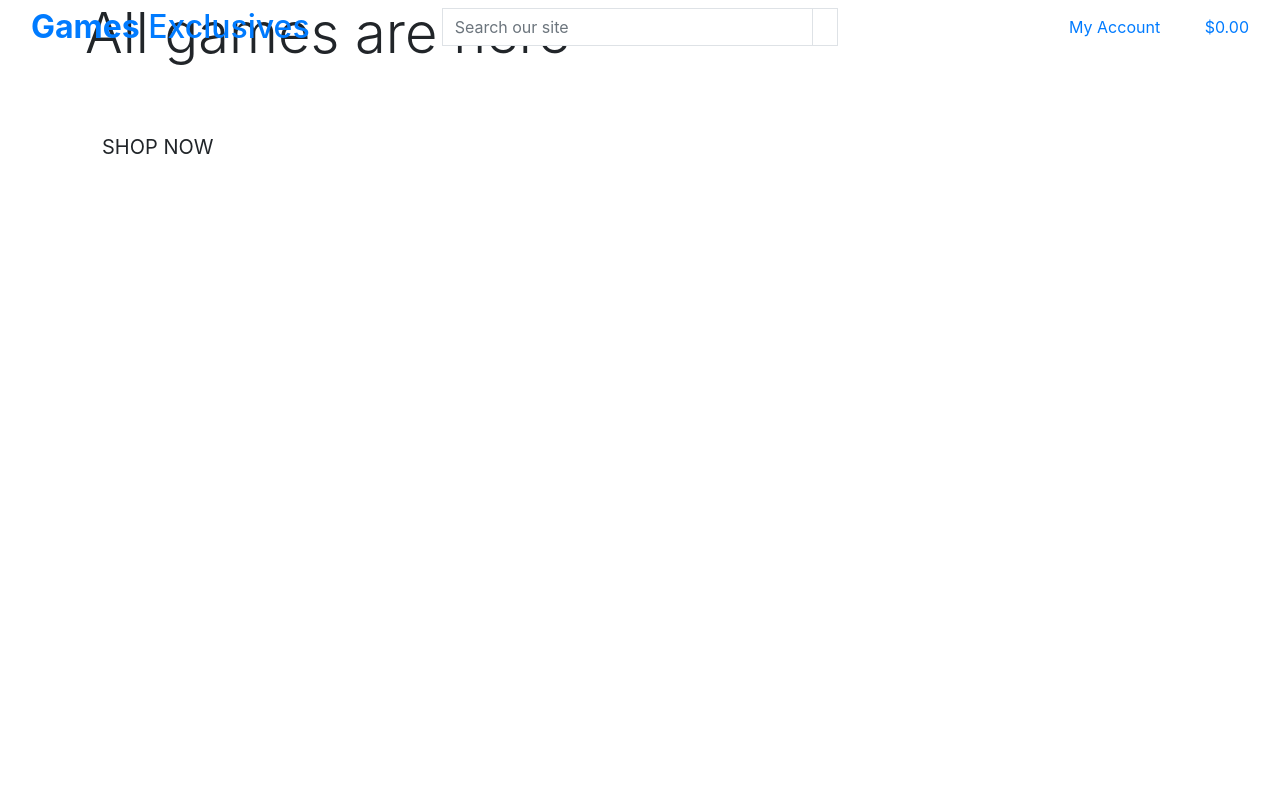
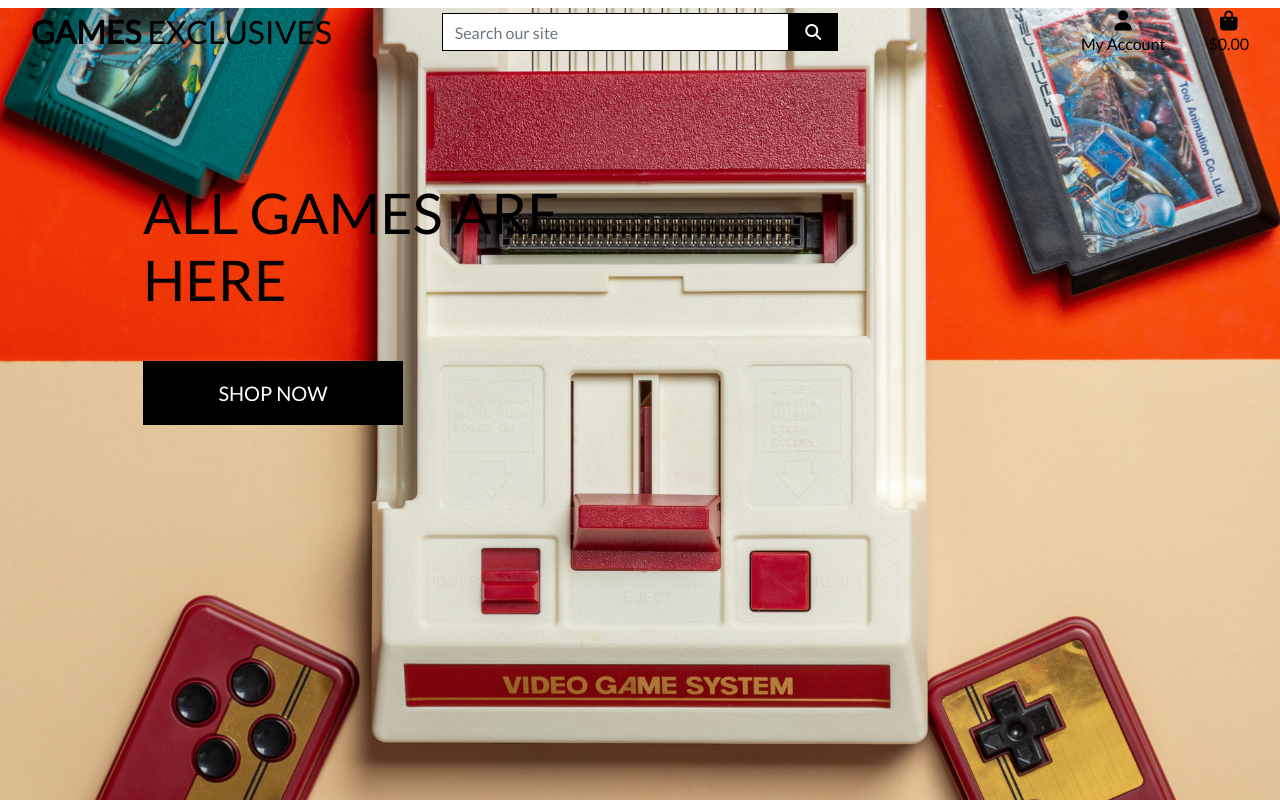
Before and after one commit to AMartins87/games_exclusives, a Django app: page / in a window 1280 px wide. Run offline with Django 3.2, Linux system fonts and the light colour scheme; some libraries are stand-ins or nearby versions.

Commit message:
completed home page header and css

```diff
--- a/games_exclusives/settings.py
+++ b/games_exclusives/settings.py
@@ -148,6 +148,11 @@ USE_TZ = True
 # https://docs.djangoproject.com/en/3.2/howto/static-files/
 
 STATIC_URL = '/static/'
+STATICFILES_DIRS = (os.path.join(BASE_DIR, 'static'),)
+
+MEDIA_URL = '/media/'
+MEDIA_ROOT = os.path.join(BASE_DIR, 'media')
+
 
 # Default primary key field type
 # https://docs.djangoproject.com/en/3.2/ref/settings/#default-auto-field
--- a/games_exclusives/urls.py
+++ b/games_exclusives/urls.py
@@ -15,9 +15,12 @@ Including another URLconf
 """
 from django.contrib import admin
 from django.urls import path, include
+from django.conf import settings
+from django.conf.urls.static import static
+
 
 urlpatterns = [
     path('admin/', admin.site.urls),
     path('accounts/', include('allauth.urls')),
     path('', include('home.urls')),
-]
+] + static(settings.MEDIA_URL, document_root=settings.MEDIA_ROOT)
--- /dev/null
+++ b/static/css/base.css
@@ -0,0 +1,81 @@
+html {
+    height: 100%;
+}
+
+body {
+    background: url('/media/homepage_background_image.jpg') no-repeat center center fixed;
+    background-size: cover;
+    height: calc(100vh - 164px);
+    color: #555;
+    font-family: 'Lato';
+}
+
+/* from Bulma */
+.icon {
+    align-items: center;
+    display: inline-flex;
+    justify-content: center;
+    height: 1.5rem;
+    width: 1.5rem;
+}
+
+.logo-font {
+    text-transform: uppercase;
+}
+
+.main-logo-link {
+    width: fit-content;
+}
+
+.shop-now-button {
+    background: black;
+    color: white;
+    min-width: 260px;
+}
+
+.btn-black {
+    background: black;
+    color: white;
+}
+
+.shop-now-button:hover,
+.shop-now-button:active,
+.shop-now-button:focus,
+.btn-black:hover,
+.btn-black:active,
+.btn-black:focus {
+    background: #222;
+    color: white;
+}
+
+.text-black {
+    color: #000 !important;
+}
+
+.border-black {
+    border: 1px solid black !important;
+}
+
+/* -------------------------------- Media Queries */
+
+/* Slightly larger container on xl screens */
+@media (min-width: 1200px) {
+  .container {
+    max-width: 80%;
+  }
+}
+
+/* fixed top navbar only on medium and up */
+@media (min-width: 992px) {
+    .fixed-top-desktop-only {
+        position: fixed;
+        top: 0;
+        right: 0;
+        left: 0;
+        z-index: 1030;
+    }
+
+    .header-container {
+        padding-top: 164px;
+    }
+}
--- a/templates/allauth/base.html
+++ b/templates/allauth/base.html
@@ -14,13 +14,16 @@
     {% endblock %}
 
     {% block corecss %}
-        <link rel="stylesheet" href="https://stackpath.bootstrapcdn.com/bootstrap/4.4.1/css/bootstrap.min.css" integrity="sha384-Vkoo8x4CGsO3+Hhxv8T/Q5PaXtkKtu6ug5TOeNV6gBiFeWPGFN9MuhOf23Q9Ifjh" crossorigin="anonymous">
+        <link rel="stylesheet" href="https://cdn.jsdelivr.net/npm/bootstrap@4.6.1/dist/css/bootstrap.min.css" integrity="sha384-zCbKRCUGaJDkqS1kPbPd7TveP5iyJE0EjAuZQTgFLD2ylzuqKfdKlfG/eSrtxUkn" crossorigin="anonymous">
+        <link href="https://fonts.googleapis.com/css2?family=Lato&display=swap" rel="stylesheet">
+        <link rel="stylesheet" href="{% static 'css/base.css' %}">
     {% endblock %}
 
     {% block extra_css %}
     {% endblock %}
 
     {% block corejs %}
+    <script src="https://kit.fontawesome.com/88e47303d2.js" crossorigin="anonymous"></script>
     <script src="https://cdn.jsdelivr.net/npm/jquery@3.5.1/dist/jquery.min.js" integrity="sha256-9/aliU8dGd2tb6OSsuzixeV4y/faTqgFtohetphbbj0=" crossorigin="anonymous"></script>
     <script src="https://cdn.jsdelivr.net/npm/popper.js@1.16.1/dist/umd/popper.min.js" integrity="sha384-9/reFTGAW83EW2RDu2S0VKaIzap3H66lZH81PoYlFhbGU+6BZp6G7niu735Sk7lN" crossorigin="anonymous"></script>
     <script src="https://cdn.jsdelivr.net/npm/bootstrap@4.6.1/dist/js/bootstrap.min.js" integrity="sha384-VHvPCCyXqtD5DqJeNxl2dtTyhF78xXNXdkwX1CZeRusQfRKp+tA7hAShOK/B/fQ2" crossorigin="anonymous"></script>
@@ -33,6 +36,7 @@
   </head>
   <body>
     <header class="container-fluid fixed-top"></header>
+      <div id="topnav" class="row bg-white pt-lg-2 d-none d-lg-flex"></div>
 
     {% if messages %}
         <div class="message-container"></div>
```
Also changed, not shown: media/homepage_background_image.jpg (added).
